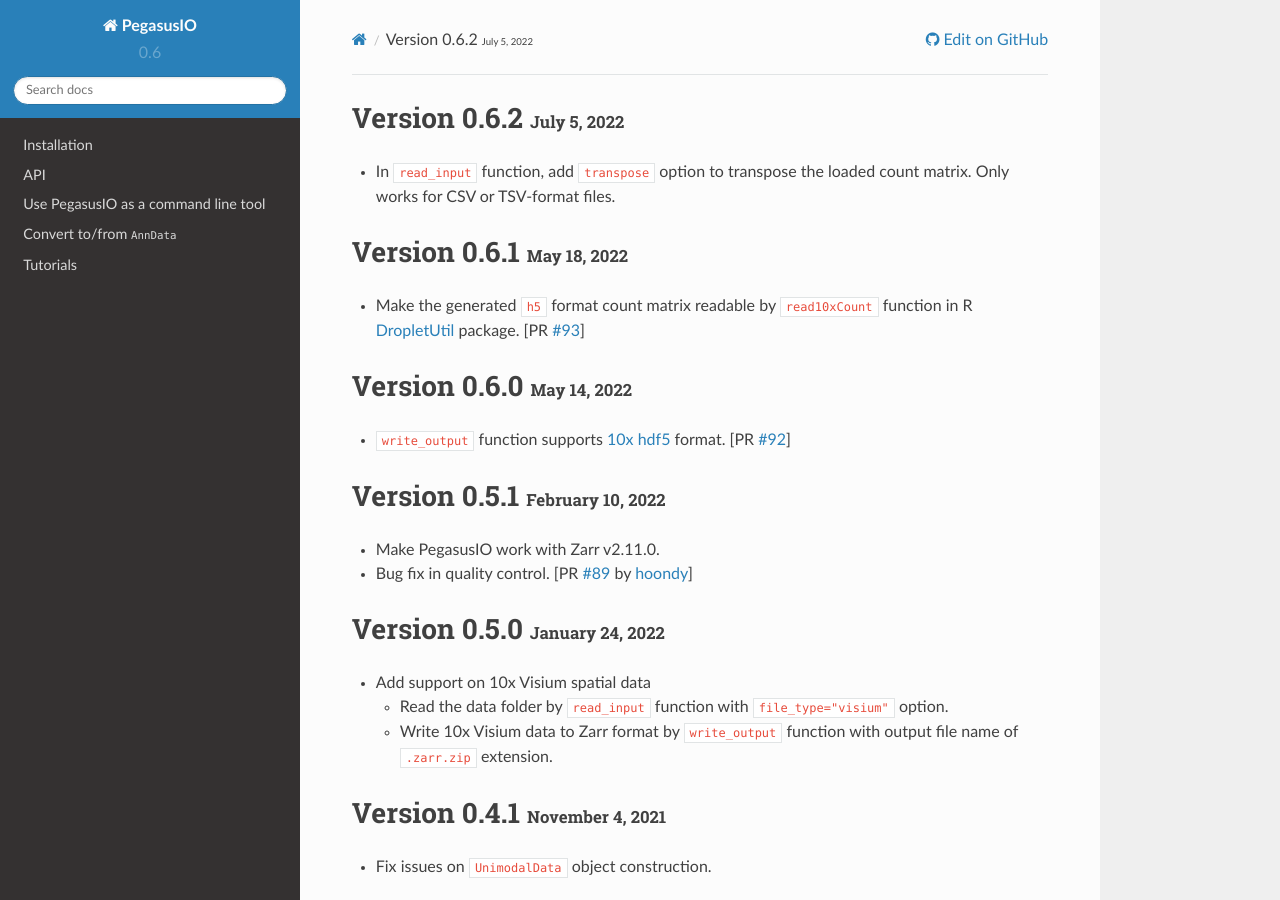
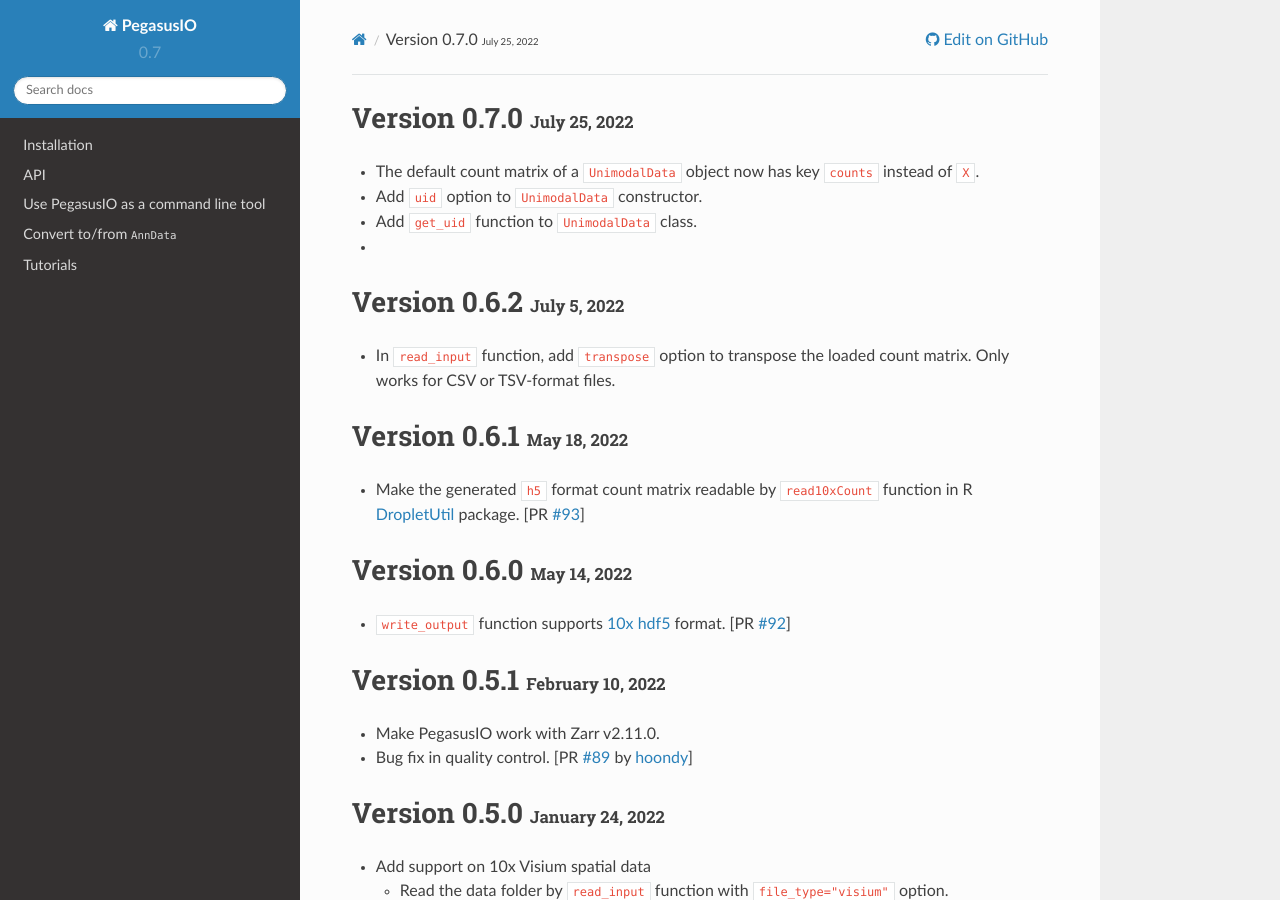
Before and after one commit to lilab-bcb/pegasusio, a Sphinx documentation site: the page built from docs/release_notes.rst, in a window 1280 px wide and 900 px high. Built offline with Sphinx 7.4.7 and the Read the Docs theme 2.0.0, drawn with Linux system fonts in a browser that asks for light colours; formulas are drawn with MathJax 3.

Commit message:
update docs

```diff
--- a/docs/conf.py
+++ b/docs/conf.py
@@ -30,9 +30,9 @@ author = (
 )
 
 # The short X.Y version
-version = "0.6"
+version = "0.7"
 # The full version, including alpha/beta/rc tags
-release = "0.6.1"
+release = "0.7.0"
 
 
 # -- General configuration ---------------------------------------------------
--- a/docs/release_notes.rst
+++ b/docs/release_notes.rst
@@ -1,4 +1,12 @@
 .. role:: small
+
+Version 0.7.0 :small:`July 25, 2022`
+-------------------------------------
+
+- The default count matrix of a ``UnimodalData`` object now has key ``counts`` instead of ``X``.
+- Add ``uid`` option to ``UnimodalData`` constructor.
+- Add ``get_uid`` function to ``UnimodalData`` class.
+-
 
 Version 0.6.2 :small:`July 5, 2022`
 -------------------------------------
```
